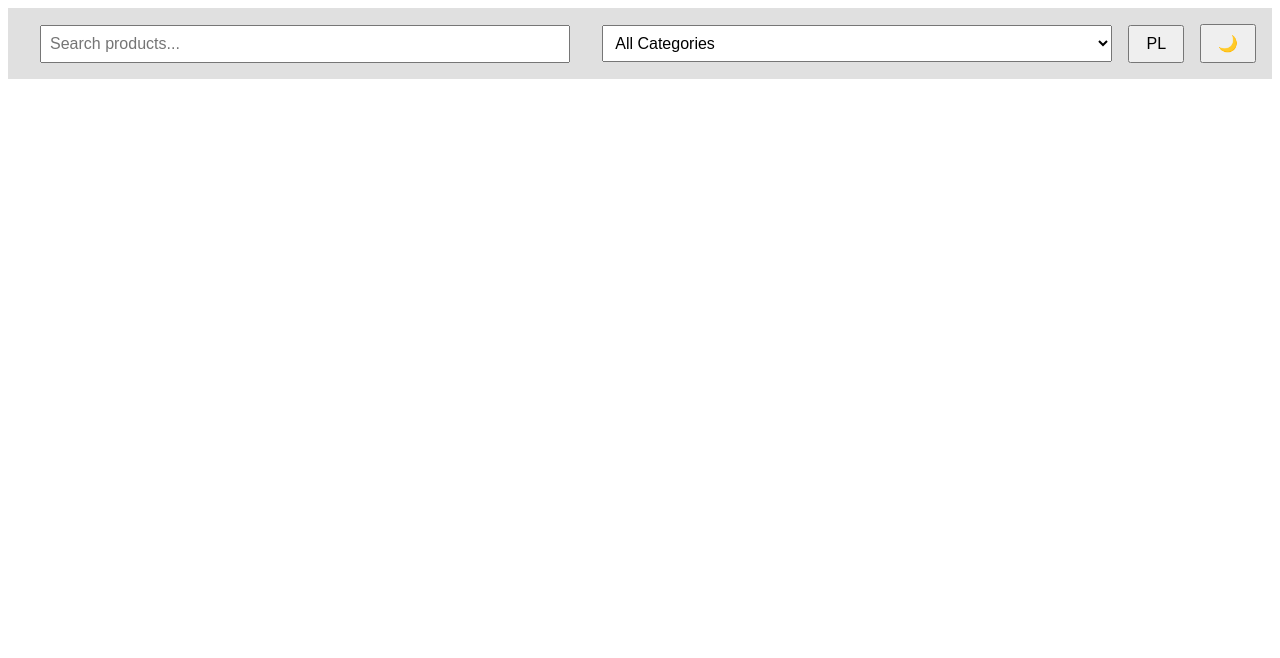
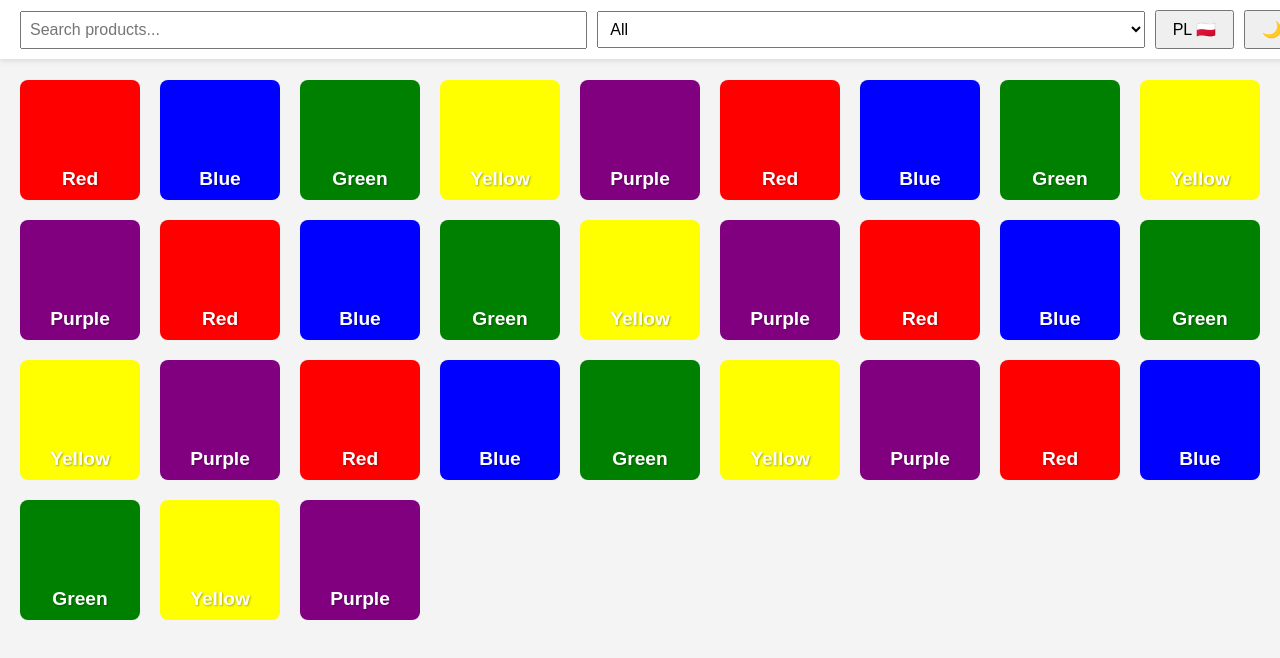
Before and after one commit to xAlexandrosx/wdwww, a plain HTML site: page index.html in a window 1280 px wide. Drawn offline with Linux system fonts and the light colour scheme.

Commit message:
colors placeholders

```diff
--- a/index.html
+++ b/index.html
@@ -9,20 +9,53 @@
 <body>
 
 <div class="topbar">
-    <label for="search"></label>
     <input type="text" id="search" placeholder="Search products...">
-
-    <label for="filter"></label>
     <select id="filter">
-        <option value="">All Categories</option>
-        <option value="books">Books</option>
-        <option value="electronics">Electronics</option>
-        <option value="clothing">Clothing</option>
+        <option>All</option>
+        <option>Red</option>
+        <option>Blue</option>
+        <option>Green</option>
+        <option>Yellow</option>
+        <option>Purple</option>
     </select>
-
-    <button id="langToggle">PL</button>
+    <button id="langToggle">PL 🇵🇱</button>
     <button id="darkModeToggle">🌙</button>
 </div>
+
+
+<div class="catalogue">
+    <div class="product red">Red</div>
+    <div class="product blue">Blue</div>
+    <div class="product green">Green</div>
+    <div class="product yellow">Yellow</div>
+    <div class="product purple">Purple</div>
+    <div class="product red">Red</div>
+    <div class="product blue">Blue</div>
+    <div class="product green">Green</div>
+    <div class="product yellow">Yellow</div>
+    <div class="product purple">Purple</div>
+    <div class="product red">Red</div>
+    <div class="product blue">Blue</div>
+    <div class="product green">Green</div>
+    <div class="product yellow">Yellow</div>
+    <div class="product purple">Purple</div>
+    <div class="product red">Red</div>
+    <div class="product blue">Blue</div>
+    <div class="product green">Green</div>
+    <div class="product yellow">Yellow</div>
+    <div class="product purple">Purple</div>
+    <div class="product red">Red</div>
+    <div class="product blue">Blue</div>
+    <div class="product green">Green</div>
+    <div class="product yellow">Yellow</div>
+    <div class="product purple">Purple</div>
+    <div class="product red">Red</div>
+    <div class="product blue">Blue</div>
+    <div class="product green">Green</div>
+    <div class="product yellow">Yellow</div>
+    <div class="product purple">Purple</div>
+</div>
+
 
 
 <script src="script.js"></script>
--- a/style.css
+++ b/style.css
@@ -1,11 +1,15 @@
 .topbar {
+    position: fixed;
+    top: 0;
+    left: 0;
+    width: 100%;
+    background-color: white;
+    padding: 10px 20px;
+    box-shadow: 0 2px 5px rgba(0,0,0,0.1);
+    z-index: 1000;
     display: flex;
-    gap: 1em;
-    padding: 1em;
-    background-color: #e0e0e0;
+    gap: 10px;
     align-items: center;
-    justify-content: space-between;
-    flex-wrap: wrap;
 }
 
 .topbar input[type="text"],
@@ -21,6 +25,40 @@
     cursor: pointer;
 }
 
+body {
+    margin: 0;
+    font-family: sans-serif;
+    background-color: #f4f4f4;
+    padding: 80px 20px 20px;
+}
+
+.catalogue {
+    display: grid;
+    grid-template-columns: repeat(auto-fit, minmax(120px, 1fr));
+    gap: 20px;
+}
+
+.product {
+    aspect-ratio: 1 / 1; /* makes square */
+    color: white;
+    font-weight: bold;
+    display: flex;
+    align-items: flex-end;
+    justify-content: center;
+    padding: 10px;
+    border-radius: 8px;
+    font-size: 1.2rem;
+    text-shadow: 1px 1px 2px rgba(0,0,0,0.3);
+}
+
+/* Individual colors */
+.red { background-color: red; }
+.blue { background-color: blue; }
+.green { background-color: green; }
+.yellow { background-color: yellow; }
+.purple { background-color: purple; }
+
+
 /* Dark mode */
 body.dark {
     background-color: #1e1e1e;
```
